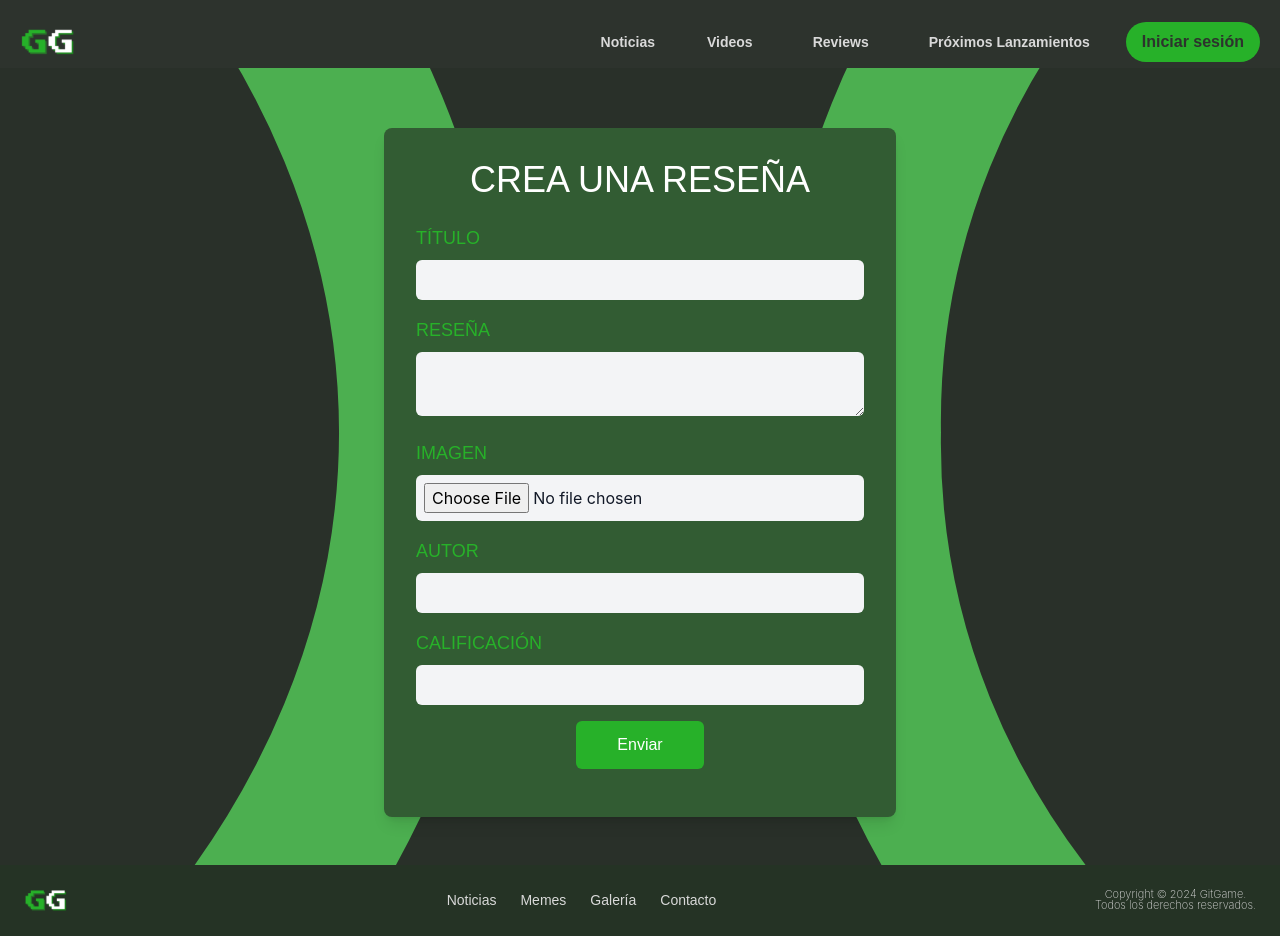
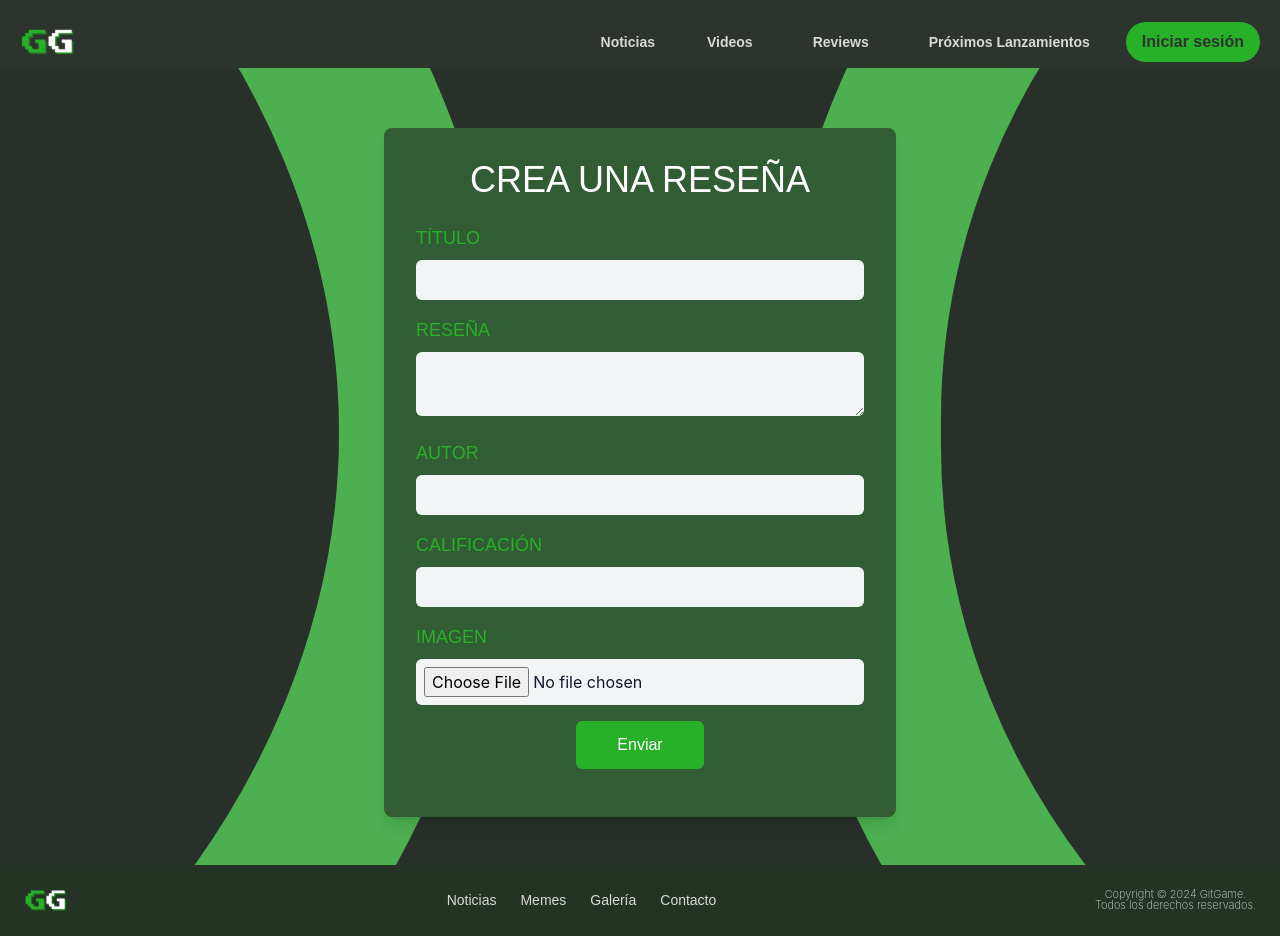
Before and after one commit to Yedpt/gitGame, a React (Vite) app in the folder client/: page /createreview in a window 1280 px wide. Built offline with nearby package versions, Linux system fonts and the light colour scheme; a web font is replaced by a local one.

Commit message:
Fix: POST review with multer

```diff
--- a/client/src/pages/CreateReview.jsx
+++ b/client/src/pages/CreateReview.jsx
@@ -1,7 +1,6 @@
 import { useState } from 'react';
 import axios from 'axios';
 import { useNavigate } from 'react-router-dom';
-import { createReview } from '../services/reviewServices';
 import pattern from '../assets/img/pattern.svg';
 
 const CreateReview = () => {
@@ -9,17 +8,20 @@ const CreateReview = () => {
   const [formData, setFormData] = useState ({
     title: '',
     review: '',
-    image_url: '',
     author: '',
     rating: '',
+    image_url: null,
   });
 
   const [errors, setErrors] = useState({});
+  const [submissionError, setSubmissionError] = useState('');
+
 
 const handleChange = (e) => {
+    const { name, value, files } = e.target;
     setFormData({
       ...formData,
-      [e.target.name]: e.target.value,
+      [name]: files ? files[0] : value, // Asigna la imagen si es un archivo
     });
   };
 
@@ -27,10 +29,10 @@ const CreateReview = () => {
     const newErrors = {};
     if (!formData.title) newErrors.title = "El título es obligatorio.";
     if (!formData.review) newErrors.review = "El contenido de la reseña es obligatorio.";
-    if (!formData.image_url) newErrors.image_url = "URL";
+    if (!formData.image_url) newErrors.image_url = "Debes seleccionar una imagen.";
     if (!formData.author) newErrors.author = "El autor es obligatorio.";
     if (!formData.rating) newErrors.rating = "La calificación es obligatoria.";
-    if (!formData.review || formData.review.length < 10) newErrors.review = "La reseña debe tener al menos 10 caracteres.";
+    if (formData.review.length < 10) newErrors.review = "La reseña debe tener al menos 10 caracteres.";
     return newErrors;
   };
 
@@ -40,10 +42,23 @@ const CreateReview = () => {
     setErrors(validationErrors);
 
     if (Object.keys(validationErrors).length === 0) {
+      const formDataToSend = new FormData();
+      formDataToSend.append('title', formData.title);
+      formDataToSend.append('review', formData.review);
+      formDataToSend.append('author', formData.author);
+      formDataToSend.append('rating', formData.rating);
+      formDataToSend.append('image_url', formData.image_url); // Usa el image_url del estado
+
       try {
-          const response = await axios.post('http://localhost:5000/api/reviews', formData);
+        await axios.post('http://localhost:3000/api/reviews', formDataToSend, {
+          headers: {
+            'Content-Type': 'multipart/form-data',
+          },
+        });
         alert('Registro exitoso');
+        navigate('/reviews');
       } catch (error) {
+        setSubmissionError('Error al registrar reseña: ' + error.message); // Mejora el manejo de errores
         console.error('Error al registrar reseña:', error);
       }
     }
@@ -85,19 +100,6 @@ return (
               {errors.review && <p className="text-red-500 text-sm">{errors.review}</p>}
             </div>
 
-            {/* image_url */}
-            <div className="mb-4">
-                <label className="font-title block text-greenLight text-lg mb-2">IMAGEN</label>
-                <input
-                type="file"
-                name="image_url"
-                value={formData.image_url}
-                onChange={handleChange}
-                className="w-full p-2 rounded-md bg-gray-100 text-gray-900 font-paragraph"
-              />
-              {errors.image_url && <p className="text-red-500 text-sm">{errors.image_url}</p>}
-            </div>
-
             {/* author */}
             <div className="mb-4">
                 <label className="font-title block text-greenLight text-lg mb-2">AUTOR</label>
@@ -123,6 +125,19 @@ return (
                 />
                 {errors.rating && <p className="text-red-500 text-sm">{errors.rating}</p>}
             </div>
+
+            {/* Image */}
+            <div className="mb-4">
+              <label className="font-title block text-greenLight text-lg mb-2">IMAGEN</label>
+              <input
+                type="file"
+                name="image_url"
+                onChange={handleChange}
+                className="w-full p-2 rounded-md bg-gray-100 text-gray-900 font-paragraph"
+              />
+              {errors.image_url && <p className="text-red-500 text-sm">{errors.image_url}</p>}
+            </div>
+
             <div className="mb-4 flex justify-center">
             <button type="submit" className="font-title w-32 bg-greenLight hover:bg-greenMidsec text-white p-3 rounded-md">
                 Enviar
--- a/client/src/pages/Reviews.jsx
+++ b/client/src/pages/Reviews.jsx
@@ -16,7 +16,7 @@ const fetchReviews = async () => {
   // Ejemplo con fetch: const response = await fetch('/api/reviews');
   return [
     {
-      id: 1,
+      id: 41,
       title: 'Análisis de Super Mario Party Jamboree',
       description:
         'El modo estrella de todo Mario Party está de vuelta con siete tableros (algunos míticos que regresan) que se sienten únicos y que siempre encuentran la forma de darle un nuevo giro de tuerca a la acción de Mario Party. Su diseño es francamente bueno, y no hablo exclusivamente de los gráficos, que por supuesto también son dignos de elogio. Circuito Lanzadados, por ejemplo, te hace sentir como en una carrera de Mario Kart con ese ímpetu por dar más vueltas que nadie a la pista, añadiendo a la acción una casilla especial que puede hacerte avanzar de golpe (y sin frenos) decenas de casillas, lo que está muy bien… y a la vez mal, si tu objetivo era frenar para comprar una de las preciadas estrellas necesarias para obtener la victoria final.',
@@ -25,7 +25,7 @@ const fetchReviews = async () => {
       rating: starone,
     },
     {
-      id: 2,
+      id: 92,
       title: 'Análisis de Silent Hill 2 Remake',
       description:
         'Silent Hill 2 es, en líneas generales, un remake bastante fiel al clásico de terror de Konami. Lo que más se nota, más allá de los gráficos renovados, es que el diseño de niveles ha mejorado muchísimo, convirtiendo los míticos entornos en lugares más interesantes que recorrer. Lo mismo ocurre con el combate, que es más reactivo y dentro de sus limitaciones encuentra formas creativas de enfrentarse a los enemigos con las mismas herramientas.  En lo narrativo hay pocos cambios, y son más cuestión de detalles y sutilezas, pero importantes. Algunas escenas que, en mi opinión, pierden fuerza mientras que otras, en cambio, salen reforzadas. Pero con todo, Bloober ha creado algo especial. Sabe mantener la tensión y producir las sensaciones correctas, sobre todo en el gameplay. Se ha ganado el puesto para seguir trabajando en la franquicia.',
@@ -40,7 +40,7 @@ const Reviews = () => {
   const [reviews, setReviews] = useState([]);
   const [userReviews, setUserReviews] = useState([
     {
-      id: 1,
+      id: 18,
       title: 'Análisis de Cult of the Lamb: Pilgrim’s Edition',
       description: 'Lorem ipsum dolor En lo narrativo hay pocos cambios, y son más cuestión de detalles y sutilezas, pero importantes. Algunas escenas que, en mi opinión, pierden fuerza mientras que otras, en cambio, salen reforzadas. Pero con todo, Bloober ha creado algo especial. Sabe mantener la tensión y producir las sensaciones correctas, sobre todo en el gameplay. Se ha ganado el puesto para seguir trabajando en la franquicia.',
       author: 'Usuario123',
@@ -48,7 +48,7 @@ const Reviews = () => {
       image: cultoflamb
     },
     {
-      id: 2,
+      id: 20,
       title: 'Análisis de Core Keeper',
       description: 'Si te gusta minecraft, Stardew Valley, Terraria, Valheim y demás, este juego te encantará. Algunas escenas que, en mi opinión, pierden fuerza mientras que otras, en cambio, salen reforzadas. Pero con todo, Bloober ha creado algo especial. Sabe mantener la tensión y producir las sensaciones correctas, sobre todo en el gameplay. Se ha ganado el puesto para seguir trabajando en la franquicia.',
       author: 'GamerXYZ',
```
Lines whose indentation alone changed are shown as unchanged.
